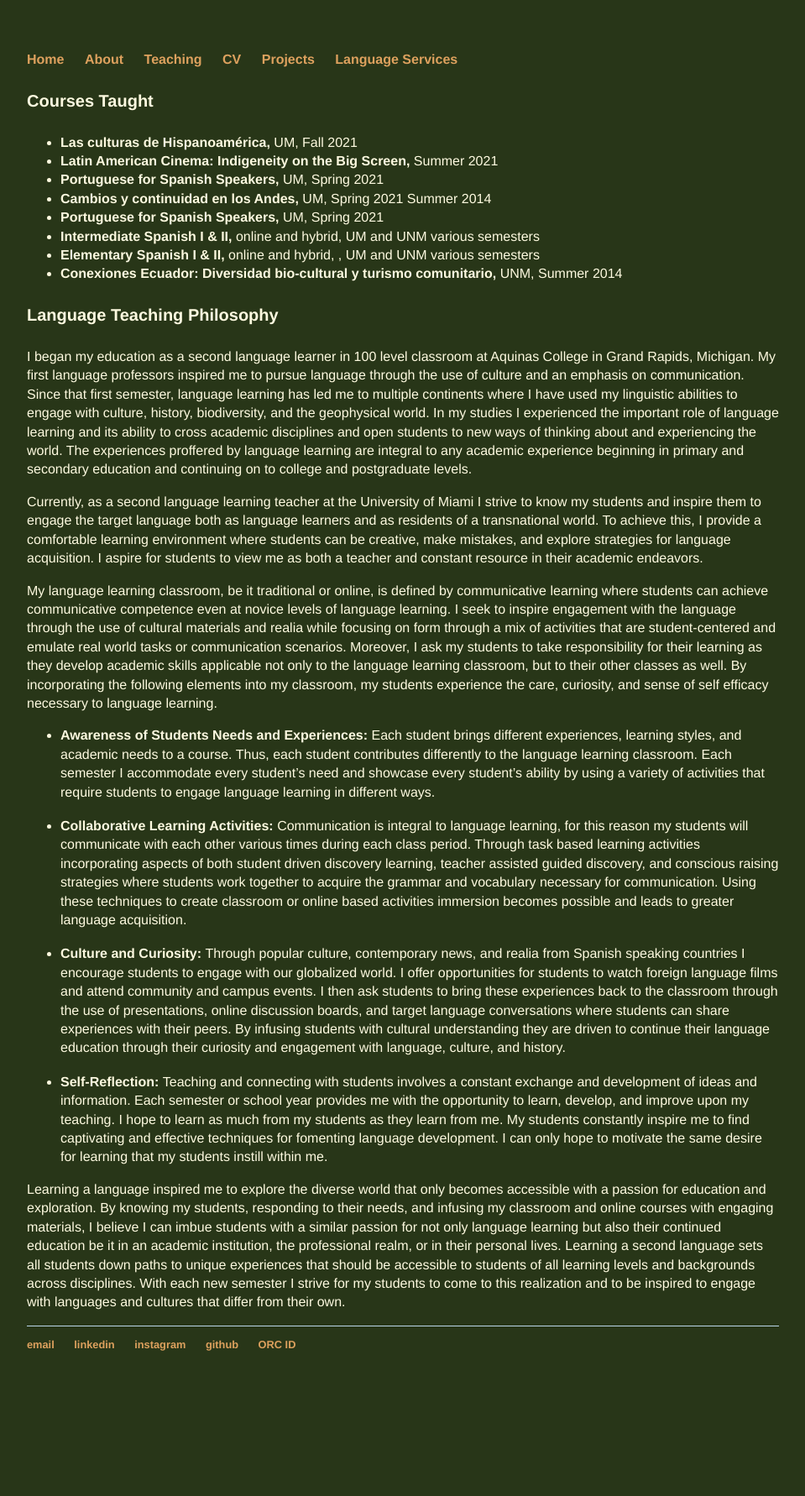
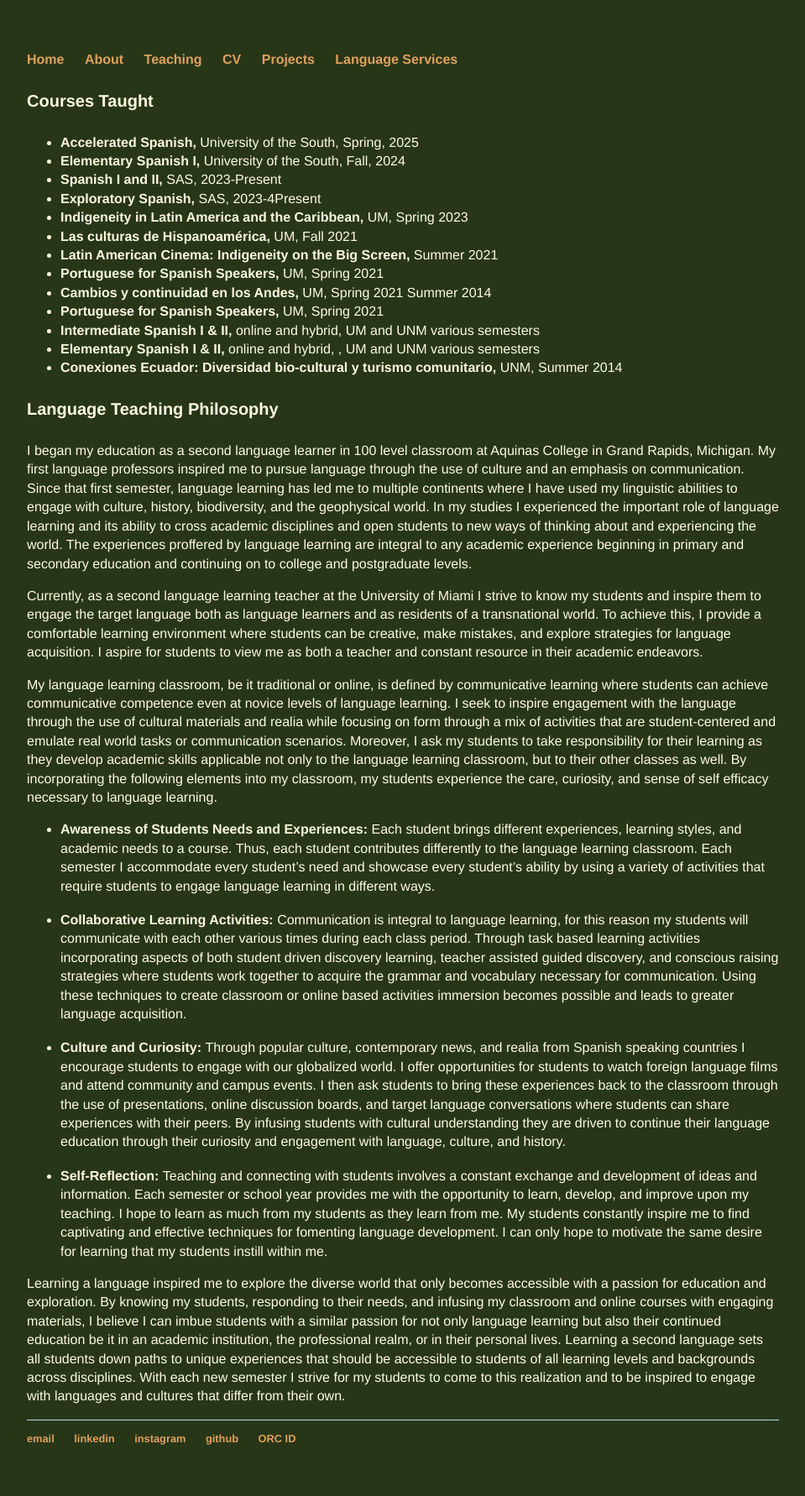
Before and after one commit to samgjohnson/samgjohnson.github.io, a Jekyll site: the page built from teaching portfolio/index.html, in a window 1280 px wide. Shown: the whole page at 84% size, without its empty margins (160-1119 px from the left). Built offline with Jekyll 4.4.1, drawn with Linux system fonts in a browser that asks for light colours; before the commit the page ends 1670 px from its top, so only the background shows below that.

Commit message:
Update index.html

```diff
--- a/teaching portfolio/index.html
+++ b/teaching portfolio/index.html
@@ -4,6 +4,11 @@ title: Teaching Portfolio
 ---
 <h4>Courses Taught</h4>
 <ul>
+<li><b>Accelerated Spanish,</b> University of the South, Spring, 2025</li>
+<li><b>Elementary Spanish I,</b> University of the South, Fall, 2024</li>
+<li><b>Spanish I and II,</b> SAS, 2023-Present</li>
+<li><b>Exploratory Spanish,</b> SAS, 2023-4Present</li>
+<li><b>Indigeneity in Latin America and the Caribbean,</b> UM, Spring 2023</li>
 <li><b>Las culturas de Hispanoamérica,</b> UM, Fall 2021</li>
 <li><b>Latin American Cinema: Indigeneity on the Big Screen,</b> Summer 2021</li>
 <li><b>Portuguese for Spanish Speakers,</b> UM, Spring 2021</li>
```
